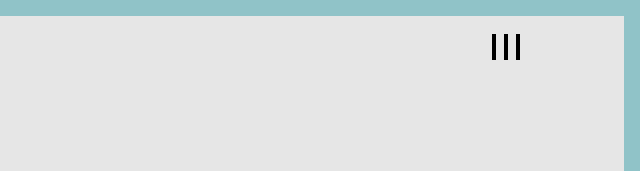
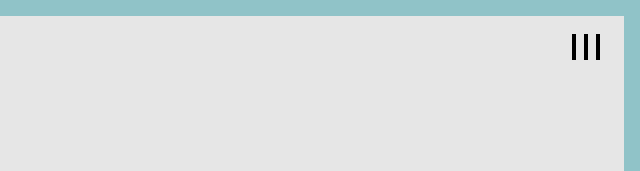
Before and after one commit to sravankumarkurumelli/Art_landing_page.github.io, a plain HTML site: page index.html in a window 1280 px wide. Shown: the top 171 px of the page, 640-1280 px from the left. Drawn offline with Linux system fonts and the light colour scheme.

Commit message:
updated name bar

```diff
--- a/style.css
+++ b/style.css
@@ -43,7 +43,7 @@ li a {
 }
 
 nav .burger {
-  margin-right: 5rem;
+  /* margin-right: 5rem; */
   cursor: pointer;
 }
 
@@ -191,11 +191,11 @@ footer .about-company .container {
 }
 
 @media screen and (max-width: 600px) {
-  header{
+  header {
     margin: 2rem;
   }
   .section-three {
-    margin-left:2rem;
+    margin-left: 2rem;
   }
 
   .section-three img {
```
Lines whose indentation alone changed are shown as unchanged.
